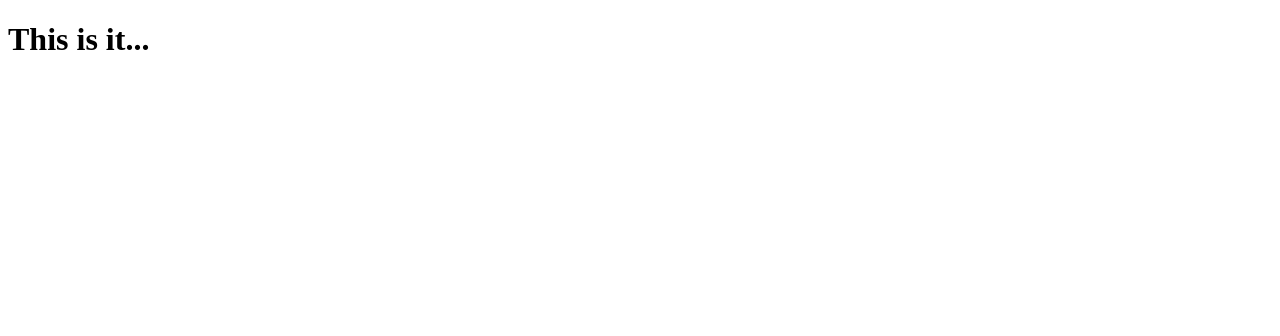
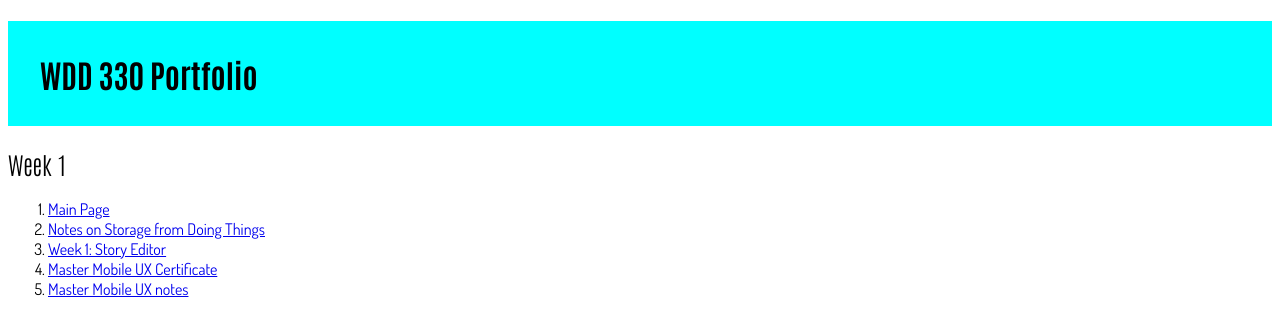
Before and after one commit to mikegibson66/FrontEndDevelopment, a plain HTML site: page week1/index.html in a window 1280 px wide. Drawn offline with Linux system fonts and the light colour scheme.

Commit message:
Add information and links for Week 1

```diff
--- a/week1/index.html
+++ b/week1/index.html
@@ -2,10 +2,13 @@
 <html lang="en">
 <head>
     <meta charset="UTF-8">
-    <title>Week 1</title>
+    <meta name="viewport" content="width=device-width, initial-scale=1.0">
+    <title>WDD 330 Portfolio - Week 1</title>
+    <link rel="stylesheet" href="../styles.css">
+    <script src = "week1.js" type="text/javascript"></script>
 </head>
 <body>
-    <h1>This is it...</h1>
-
+<h1>WDD 330 Portfolio</h1>
+<h2>Week 1</h2>
+<div id="directory" onload="dynamicLnk()"></div>
 </body>
-</html>
--- /dev/null
+++ b/week1/week1.js
@@ -0,0 +1,36 @@
+const links = [
+    {
+        label: "Main Page",
+        url: "../index.html"
+    },
+    {
+        label: "Notes on Storage from Doing Things",
+        url: "W01 - Doing Things With Web Things - Storage.pdf"
+    },
+    {
+        label: "Week 1: Story Editor",
+        url: "story_editor.html"
+    },
+    {
+        label: "Master Mobile UX Certificate",
+        url: "Master Mobile UX certificate.pdf"
+    },
+    {
+        label: "Master Mobile UX notes",
+        url: "W01 - MASTER MOBILE UX.pdf"
+    }
+]
+
+function dynamicLnk() {
+    var finLink = '<ol>';
+
+    for (i = 0; i < links.length; i++) {
+        finLink += '<li><a href="' + links[i].url + '">' + links[i].label + '</a></li>';
+    }
+
+    finLink += '</ol>';
+
+    document.getElementById("directory").innerHTML = finLink;
+}
+
+window.onload = dynamicLnk;
```
